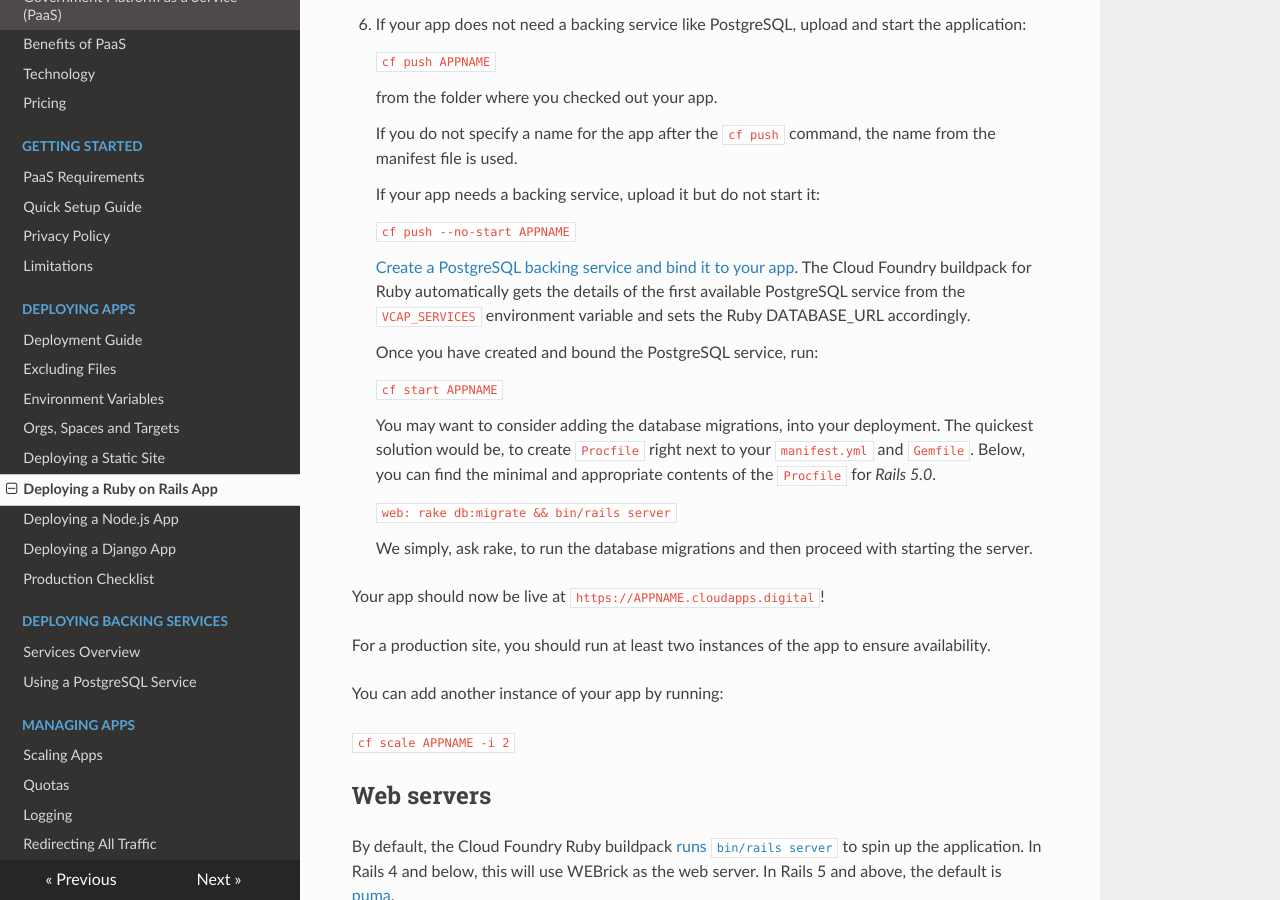
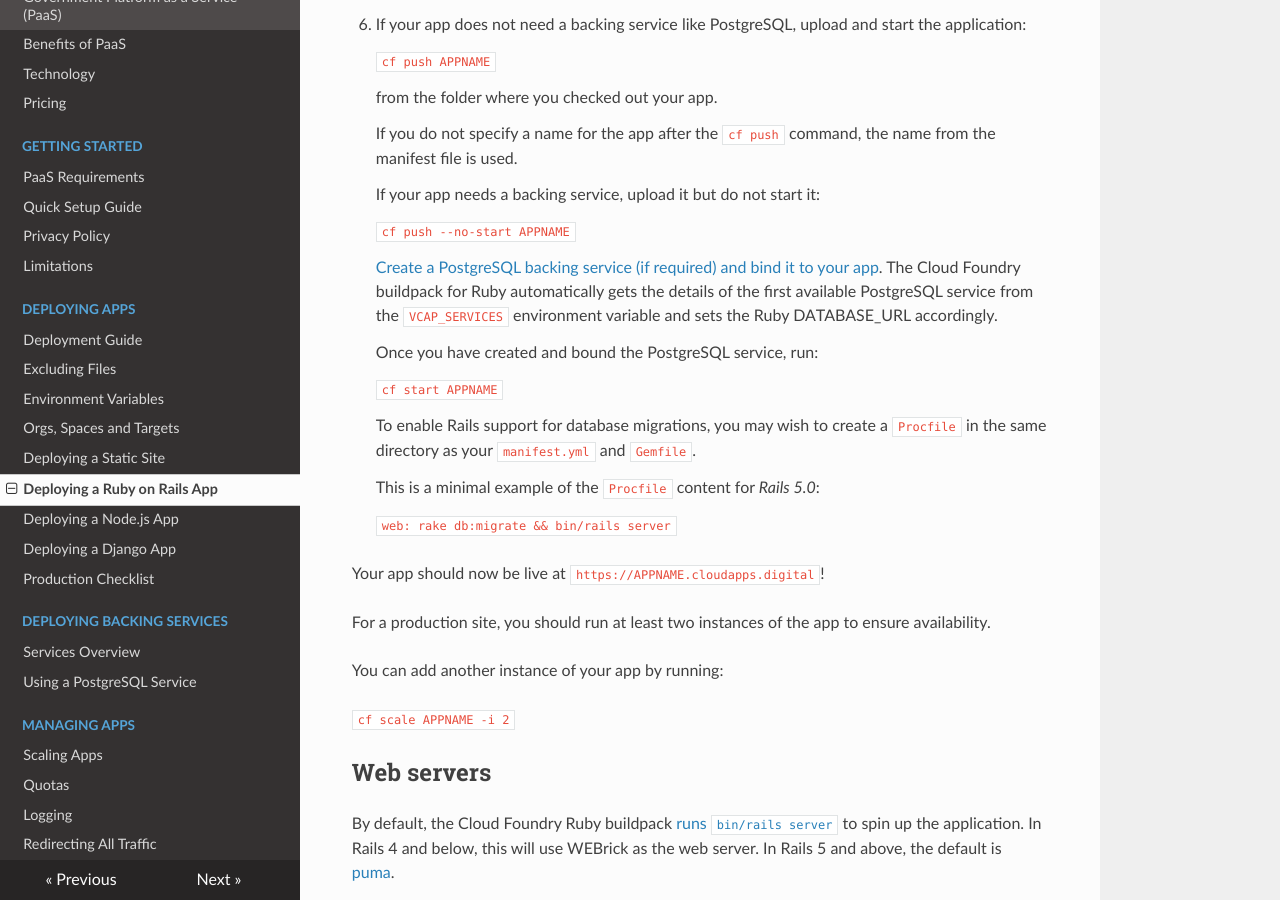
Before and after one commit to alphagov/paas-developer-docs, an MkDocs documentation site: the page built from docs/deploying_apps/deploying_rails.md, in a window 1280 px wide and 900 px high, scrolled down 1152 px. Built offline with MkDocs 1.6.1, drawn with Linux system fonts in a browser that asks for light colours; nearby versions of some CDN libraries; old or Windows-style settings are respelled for this version of MkDocs.

Commit message:
Edit Procfile instructions for style

````diff
--- a/docs/deploying_apps/deploying_rails.md
+++ b/docs/deploying_apps/deploying_rails.md
@@ -58,7 +58,7 @@ Note that the only database service currently supported by PaaS is PostgreSQL. I
     cf push --no-start APPNAME
     ```
 
-    [Create a PostgreSQL backing service and bind it to your app](/deploying_services/postgres/).
+    [Create a PostgreSQL backing service (if required) and bind it to your app](/deploying_services/postgres/).
     The Cloud Foundry buildpack for Ruby automatically gets the details of the first available PostgreSQL service from the ``VCAP_SERVICES`` environment variable and sets the Ruby DATABASE_URL accordingly.
 
     Once you have created and bound the PostgreSQL service, run:
@@ -67,14 +67,13 @@ Note that the only database service currently supported by PaaS is PostgreSQL. I
     cf start APPNAME
     ```
 
-    You may want to consider adding the database migrations, into your deployment. The quickest solution would be, to create `Procfile` right next to your `manifest.yml` and `Gemfile`.
-    Below, you can find the minimal and appropriate contents of the `Procfile` for *Rails 5.0*.
+    To enable Rails support for database migrations, you may wish to create a `Procfile` in the same directory as your `manifest.yml` and `Gemfile`.
+
+    This is a minimal example of the `Procfile` content for *Rails 5.0*:
 
     ```
     web: rake db:migrate && bin/rails server
     ```
-
-    We simply, ask rake, to run the database migrations and then proceed with starting the server.
 
 Your app should now be live at `https://APPNAME.cloudapps.digital`!
 
````
